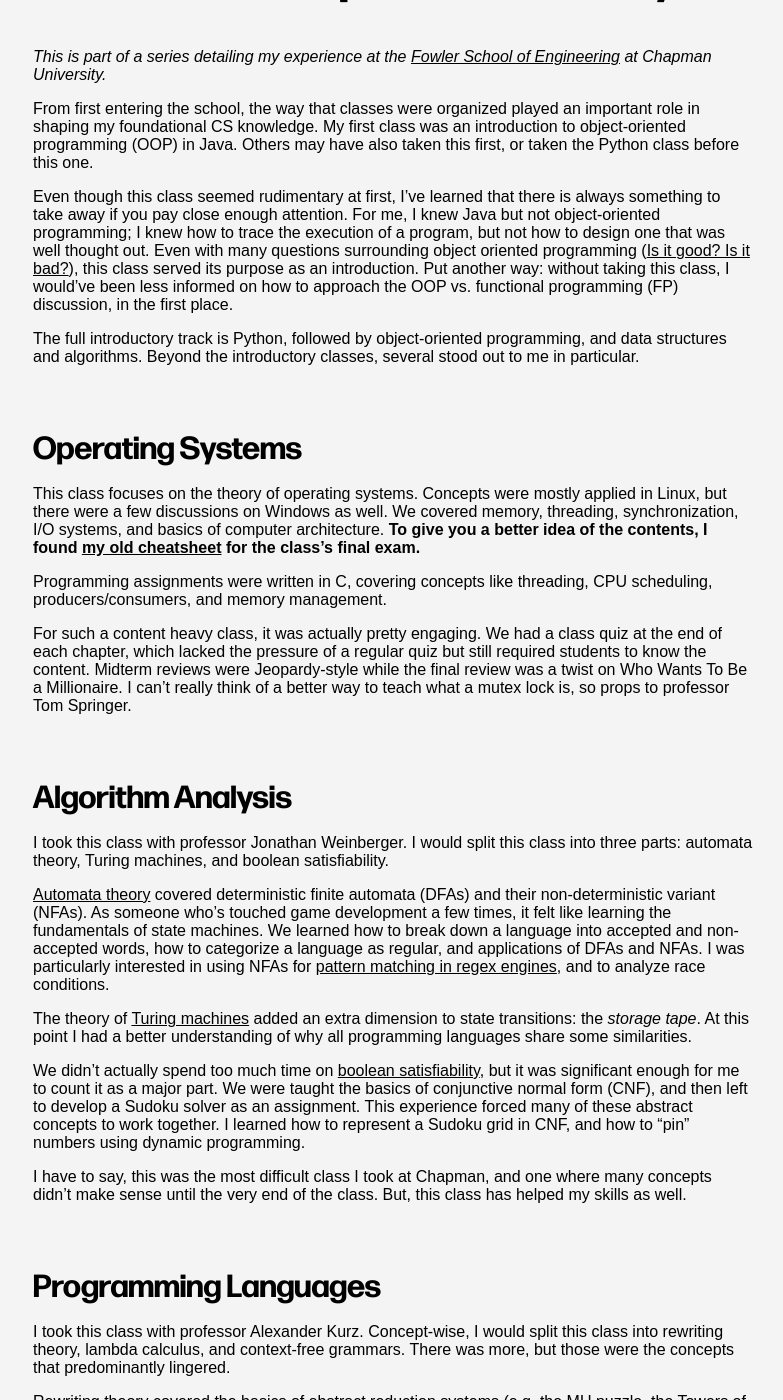
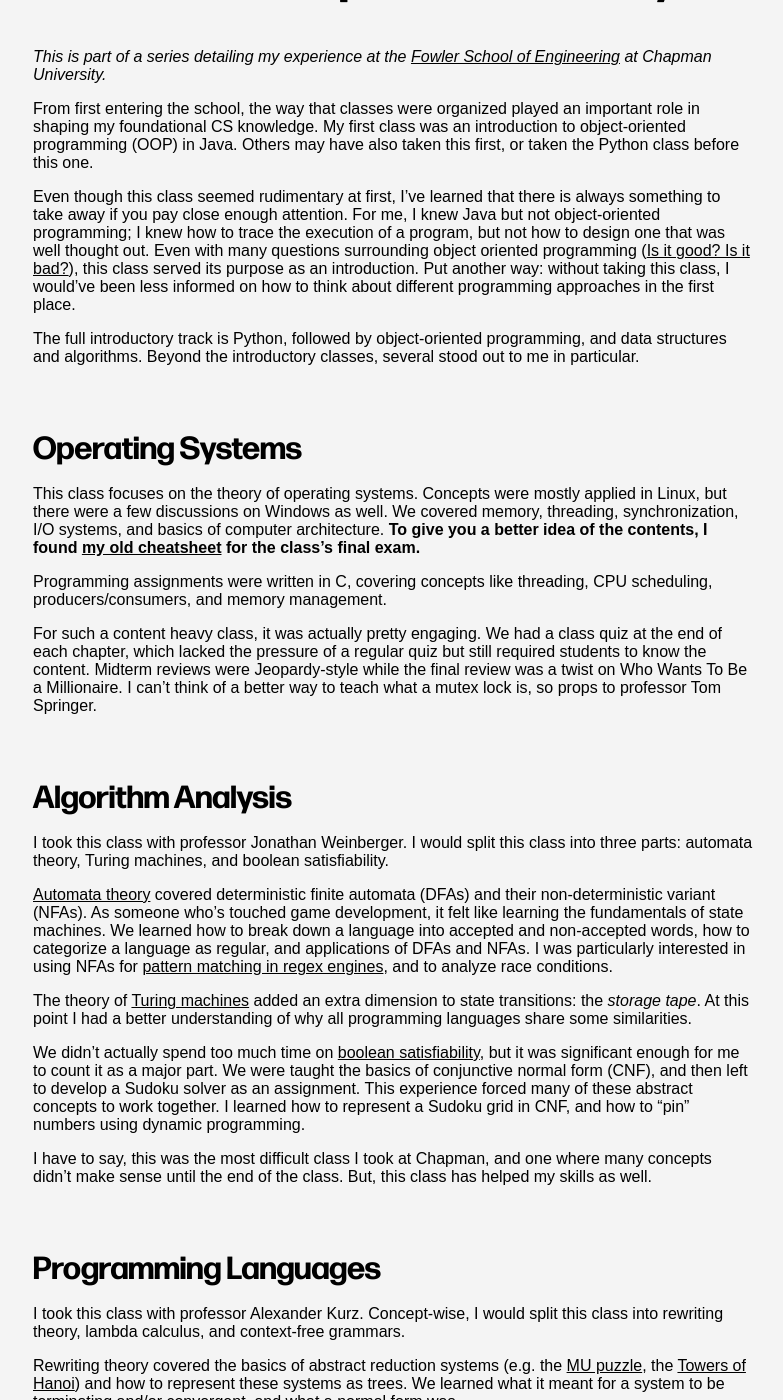
Before and after one commit to brendan-ch/brendan-ch.github.io, a Jekyll site: the page built from _posts/2026-01-15-fowler-engineering-classes.md, in a window 1280 px wide and 1400 px high, scrolled down 282 px. Shown: the whole window, without its empty margins (247-1030 px from the left). Built offline with Jekyll 4.4.1, drawn with Linux system fonts in a browser that asks for light colours; some web fonts are replaced; some of the changed text lies outside the part shown.

Commit message:
Republish the note on classes + condense it slightly

```diff
--- a/_posts/2025-12-31-fowler-engineering-classes.md
+++ b/_posts/2026-01-15-fowler-engineering-classes.md
@@ -1,40 +1,40 @@
 ---
 title: "Thoughts on software engineering classes at Chapman University"
 layout: post
-date: 2025.12.31
+date: 2026.01.15
 ---
 
 *This is part of a series detailing my experience at the [Fowler School of Engineering](https://www.chapman.edu/engineering/index.aspx) at Chapman University.*
 
 From first entering the school, the way that classes were organized played an important role in shaping my foundational CS knowledge. My first class was an introduction to object-oriented programming (OOP) in Java. Others may have also taken this first, or taken the Python class before this one.
 
-Even though this class seemed rudimentary at first, I've learned that there is always something to take away if you pay close enough attention. For me, I knew Java but not object-oriented programming; I knew how to trace the execution of a program, but not how to design one that was well thought out. Even with many questions surrounding object oriented programming ([Is it good? Is it bad?](https://alexanderdanilov.dev/en/articles/oop)), this class served its purpose as an introduction. Put another way: without taking this class, I would've been less informed on how to approach the OOP vs. functional programming (FP) discussion, in the first place.
+Even though this class seemed rudimentary at first, I've learned that there is always something to take away if you pay close enough attention. For me, I knew Java but not object-oriented programming; I knew how to trace the execution of a program, but not how to design one that was well thought out. Even with many questions surrounding object oriented programming ([Is it good? Is it bad?](https://alexanderdanilov.dev/en/articles/oop)), this class served its purpose as an introduction. Put another way: without taking this class, I would've been less informed on how to think about different programming approaches in the first place.
 
 The full introductory track is Python, followed by object-oriented programming, and data structures and algorithms. Beyond the introductory classes, several stood out to me in particular.
 
 ## Operating Systems
 
-This class focuses on the theory of operating systems. Concepts were mostly applied in Linux, but there were a few discussions on Windows as well. We covered memory, threading, synchronization, I/O systems, and basics of computer architecture. **To give you a better idea of the contents, I found [my old cheatsheet](/assets/blog/2025-12-31-fowler-engineering-classes/cheatsheet.pdf) for the class's final exam.**
+This class focuses on the theory of operating systems. Concepts were mostly applied in Linux, but there were a few discussions on Windows as well. We covered memory, threading, synchronization, I/O systems, and basics of computer architecture. **To give you a better idea of the contents, I found [my old cheatsheet](/assets/blog/2026-01-15-fowler-engineering-classes/cheatsheet.pdf) for the class's final exam.**
 
 Programming assignments were written in C, covering concepts like threading, CPU scheduling, producers/consumers, and memory management.
 
-For such a content heavy class, it was actually pretty engaging. We had a class quiz at the end of each chapter, which lacked the pressure of a regular quiz but still required students to know the content. Midterm reviews were Jeopardy-style while the final review was a twist on Who Wants To Be a Millionaire. I can't really think of a better way to teach what a mutex lock is, so props to professor Tom Springer.
+For such a content heavy class, it was actually pretty engaging. We had a class quiz at the end of each chapter, which lacked the pressure of a regular quiz but still required students to know the content. Midterm reviews were Jeopardy-style while the final review was a twist on Who Wants To Be a Millionaire. I can't think of a better way to teach what a mutex lock is, so props to professor Tom Springer.
 
 ## Algorithm Analysis
 
 I took this class with professor Jonathan Weinberger. I would split this class into three parts: automata theory, Turing machines, and boolean satisfiability.
 
-[Automata theory](https://en.wikipedia.org/wiki/Automata_theory) covered deterministic finite automata (DFAs) and their non-deterministic variant (NFAs). As someone who's touched game development a few times, it felt like learning the fundamentals of state machines. We learned how to break down a language into accepted and non-accepted words, how to categorize a language as regular, and applications of DFAs and NFAs. I was particularly interested in using NFAs for [pattern matching in regex engines](https://www.abstractsyntaxseed.com/blog/regex-engine/implementing-a-nfa), and to analyze race conditions.
+[Automata theory](https://en.wikipedia.org/wiki/Automata_theory) covered deterministic finite automata (DFAs) and their non-deterministic variant (NFAs). As someone who's touched game development, it felt like learning the fundamentals of state machines. We learned how to break down a language into accepted and non-accepted words, how to categorize a language as regular, and applications of DFAs and NFAs. I was particularly interested in using NFAs for [pattern matching in regex engines](https://www.abstractsyntaxseed.com/blog/regex-engine/implementing-a-nfa), and to analyze race conditions.
 
 The theory of [Turing machines](https://en.wikipedia.org/wiki/Turing_machine) added an extra dimension to state transitions: the *storage tape*. At this point I had a better understanding of why all programming languages share some similarities.
 
 We didn't actually spend too much time on [boolean satisfiability](https://en.wikipedia.org/wiki/Boolean_satisfiability_problem), but it was significant enough for me to count it as a major part. We were taught the basics of conjunctive normal form (CNF), and then left to develop a Sudoku solver as an assignment. This experience forced many of these abstract concepts to work together. I learned how to represent a Sudoku grid in CNF, and how to "pin" numbers using dynamic programming.
 
-I have to say, this was the most difficult class I took at Chapman, and one where many concepts didn't make sense until the very end of the class. But, this class has helped my skills as well.
+I have to say, this was the most difficult class I took at Chapman, and one where many concepts didn't make sense until the end of the class. But, this class has helped my skills as well.
 
 ## Programming Languages
 
-I took this class with professor Alexander Kurz. Concept-wise, I would split this class into rewriting theory, lambda calculus, and context-free grammars. There was more, but those were the concepts that predominantly lingered.
+I took this class with professor Alexander Kurz. Concept-wise, I would split this class into rewriting theory, lambda calculus, and context-free grammars.
 
 Rewriting theory covered the basics of abstract reduction systems (e.g. the [MU puzzle](https://en.wikipedia.org/wiki/MU_puzzle), the [Towers of Hanoi](https://en.wikipedia.org/wiki/Tower_of_Hanoi)) and how to represent these systems as trees. We learned what it meant for a system to be terminating and/or convergent, and what a normal form was.
 
@@ -44,7 +44,7 @@ Rewriting theory covered the basics of abstract reduction systems (e.g. the [MU
 
 I found it particularly interesting that lambda calculus was invented *before* modern computers, where it was originally a construct designed for math. In building an interpreter for it, I trained myself on how to work with ASTs, using classic techniques like DFS and backtracking in a new way. Each new syntax feature that was requested by the professor (including lists, variable declarations, and consecutive single-line statements) was a new avenue of potential bugs that could bring the interpreter to a halt. This is not to mention name substitution (alpha-reduction), which felt like a whole other problem space!
 
-In the end, taking this class has made me interested in building an interpreter for a language written in a more modern style. So, in terms of getting me interested in this field, I think the class succeeded.
+In the end, this class interested me in the problem space of interpreters, so I think it succeeded.
 
 ## Conclusion
 
```
Also changed, not shown: 2 other files.
